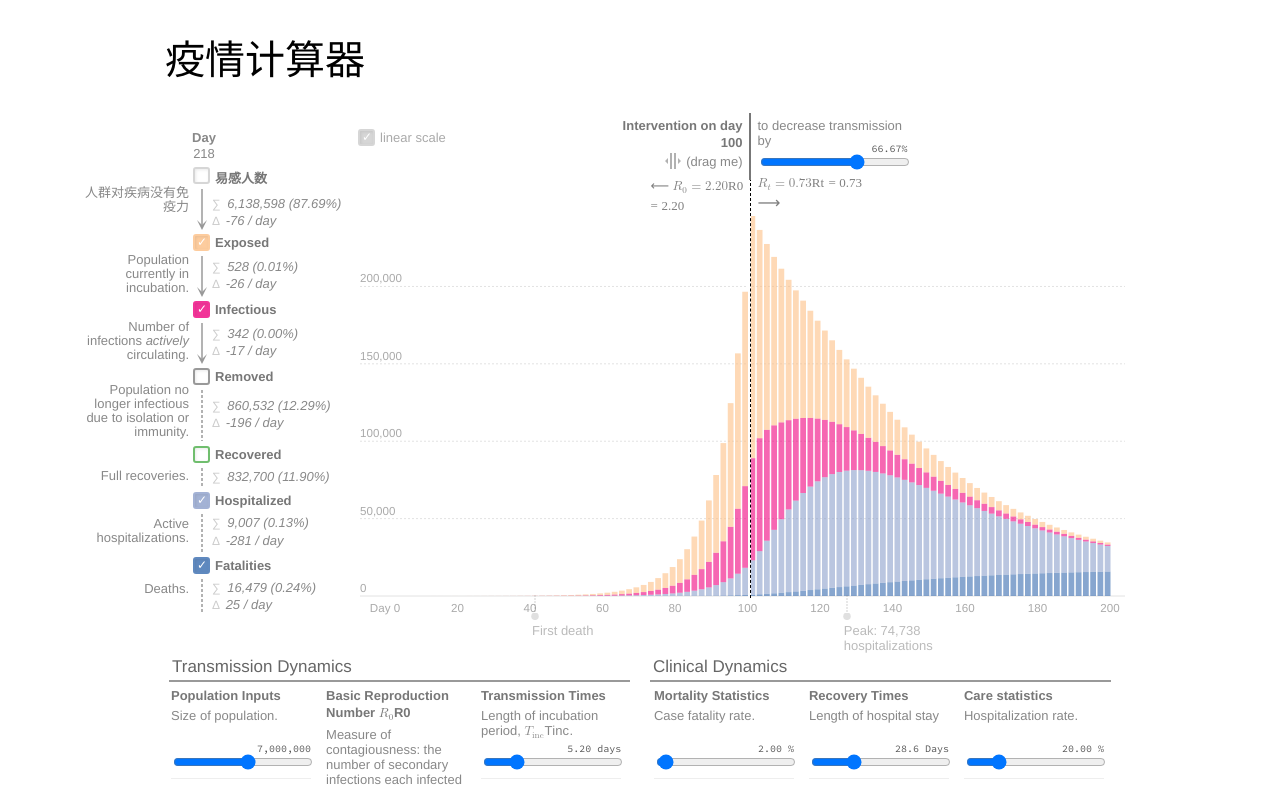
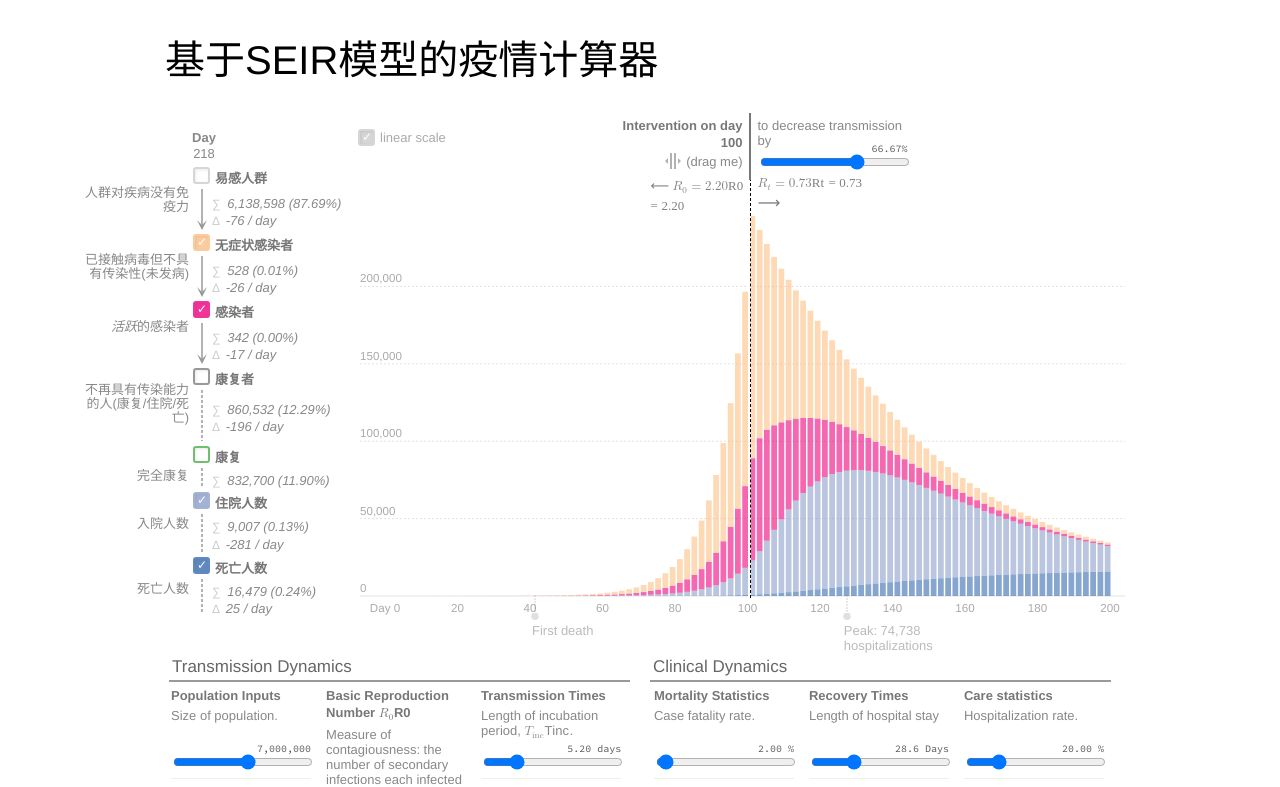
Before and after one commit to gabgoh/epcalc, a Svelte app: page / in a window 1280 px wide. Shown: the top 787 px of the page. Built offline with nearby package versions, Linux system fonts and the light colour scheme.

Commit message:
feat: 更新翻译

```diff
--- a/public/index.html
+++ b/public/index.html
@@ -4,7 +4,7 @@
     <meta charset="utf-8" />
     <meta name="viewport" content="width=1160" />
 
-    <title>疫情计算器</title>
+    <title>基于SEIR模型的疫情计算器</title>
 
     <!-- 	<link rel='stylesheet' href='./global.css'>
  -->
--- a/src/App.svelte
+++ b/src/App.svelte
@@ -595,7 +595,7 @@
 
 </style>
 
-<h2>疫情计算器</h2>
+<h2>基于SEIR模型的疫情计算器</h2>
 
 <div class="chart" style="display: flex; max-width: 1120px">
 
@@ -610,7 +610,7 @@
         <Arrow height="41"/>
 
         <div class="legend" style="position:absolute;">
-          <div class="legendtitle">易感人数</div>
+          <div class="legendtitle">易感人群</div>
           <div style="padding-top: 5px; padding-bottom: 1px">
           <div class="legendtextnum"><span style="font-size:12px; padding-right:3px; color:#CCC">∑</span> <i>{formatNumber(Math.round(N*Iters[active_][0]))}
                                   ({ (100*Iters[active_][0]).toFixed(2) }%)</i></div>
@@ -629,7 +629,7 @@
         <Arrow height="41"/>
 
         <div class="legend" style="position:absolute;">
-          <div class="legendtitle">Exposed</div>
+          <div class="legendtitle">无症状感染者</div>
 
           <div style="padding-top: 5px; padding-bottom: 1px">
           <div class="legendtextnum"><span style="font-size:12px; padding-right:3px; color:#CCC">∑</span> <i>{formatNumber(Math.round(N*Iters[active_][1]))}
@@ -638,7 +638,7 @@
                                  </div>
           </div>
         </div>
-        <div class="legendtext" style="text-align: right; width:105px; left:-111px; top: 4px; position:relative;">Population currently in incubation.</div>
+        <div class="legendtext" style="text-align: right; width:105px; left:-111px; top: 4px; position:relative;">已接触病毒但不具有传染性(未发病)</div>
 
       </div>
 
@@ -649,7 +649,7 @@
         <Arrow height="41"/>
 
         <div class="legend" style="position:absolute;">
-          <div class="legendtitle">Infectious</div>
+          <div class="legendtitle">感染者</div>
           <div style="padding-top: 5px; padding-bottom: 1px">
           <div class="legendtextnum"><span style="font-size:12px; padding-right:3px; color:#CCC">∑</span> <i>{formatNumber(Math.round(N*Iters[active_][2]))}
                                   ({ (100*Iters[active_][2]).toFixed(2) }%)</div>
@@ -657,7 +657,7 @@
                                  </div>
           </div>
         </div>
-        <div class="legendtext" style="text-align: right; width:105px; left:-111px; top: 4px; position:relative;">Number of infections <i>actively</i> circulating.</div>
+        <div class="legendtext" style="text-align: right; width:105px; left:-111px; top: 4px; position:relative;"><i>活跃</i>的感染者</div>
 
 
       </div>
@@ -669,7 +669,7 @@
         <Arrow height="56" arrowhead="" dasharray="3 2"/>
 
         <div class="legend" style="position:absolute;">
-          <div class="legendtitle">Removed</div>
+          <div class="legendtitle">康复者</div>
           <div style="padding-top: 10px; padding-bottom: 1px">
           <div class="legendtextnum"><span style="font-size:12px; padding-right:3px; color:#CCC">∑</span> <i>{formatNumber(Math.round(N* (1-Iters[active_][0]-Iters[active_][1]-Iters[active_][2]) ))}
                                   ({ ((100*(1-Iters[active_][0]-Iters[active_][1]-Iters[active_][2]))).toFixed(2) }%)</div>
@@ -677,7 +677,7 @@
                                  </div>
           </div>
         </div>
-        <div class="legendtext" style="text-align: right; width:105px; left:-111px; top: 4x; position:relative;">Population no longer infectious due to isolation or immunity.</div>
+        <div class="legendtext" style="text-align: right; width:105px; left:-111px; top: 4x; position:relative;">不再具有传染能力的人(康复/住院/死亡)</div>
 
       </div>
 
@@ -686,14 +686,14 @@
         <Checkbox color="{colors[2]}" bind:checked={checked[2]}/>
         <Arrow height="23" arrowhead="" dasharray="3 2"/>
         <div class="legend" style="position:absolute;">
-          <div class="legendtitle">Recovered</div>
+          <div class="legendtitle">康复</div>
 
           <div style="padding-top: 3px; padding-bottom: 1px">
           <div class="legendtextnum"><span style="font-size:12px; padding-right:3px; color:#CCC">∑</span> <i>{formatNumber(Math.round(N*(Iters[active_][7]+Iters[active_][8]) ))}
                                   ({ (100*(Iters[active_][7]+Iters[active_][8])).toFixed(2) }%)</div>
           </div>
         </div>
-        <div class="legendtext" style="text-align: right; width:105px; left:-111px; top: 8px; position:relative;">Full recoveries.</div>
+        <div class="legendtext" style="text-align: right; width:105px; left:-111px; top: 8px; position:relative;">完全康复</div>
 
       </div>
 
@@ -702,7 +702,7 @@
         <Arrow height="43" arrowhead="" dasharray="3 2"/>
         <Checkbox color="{colors[1]}" bind:checked={checked[1]}/>
         <div class="legend" style="position:absolute;">
-          <div class="legendtitle">Hospitalized</div>
+          <div class="legendtitle">住院人数</div>
           <div style="padding-top: 3px; padding-bottom: 1px">
           <div class="legendtextnum"><span style="font-size:12px; padding-right:3px; color:#CCC">∑</span> <i>{formatNumber(Math.round(N*(Iters[active_][5]+Iters[active_][6]) ))}
                                   ({ (100*(Iters[active_][5]+Iters[active_][6])).toFixed(2) }%)</div>
@@ -710,7 +710,7 @@
           <div class="legendtextnum"><span style="font-size:12px; padding-right:2px; color:#CCC">Δ</span> <i>{formatNumber(Math.round(N*(get_d(active_)[5]+get_d(active_)[6]))) } / day</i>
                                  </div>
         </div>
-        <div class="legendtext" style="text-align: right; width:105px; left:-111px; top: 10px; position:relative;">Active hospitalizations.</div>
+        <div class="legendtext" style="text-align: right; width:105px; left:-111px; top: 10px; position:relative;">入院人数</div>
 
       </div>
 
@@ -720,7 +720,7 @@
         <Checkbox color="{colors[0]}" bind:checked={checked[0]}/>
 
         <div class="legend" style="position:absolute;">
-          <div class="legendtitle">Fatalities</div>
+          <div class="legendtitle">死亡人数</div>
           <div style="padding-top: 3px; padding-bottom: 1px">
           <div class="legendtextnum"><span style="font-size:12px; padding-right:3px; color:#CCC">∑</span> <i>{formatNumber(Math.round(N*Iters[active_][9]))}
                                   ({ (100*Iters[active_][9]).toFixed(2) }%)</div>
@@ -728,7 +728,7 @@
                                  </div>
           </div>
         </div>
-        <div class="legendtext" style="text-align: right; width:105px; left:-111px; top: 10px; position:relative;">Deaths.</div>
+        <div class="legendtext" style="text-align: right; width:105px; left:-111px; top: 10px; position:relative;">死亡人数</div>
       </div>
     </div>
   </div>
```
